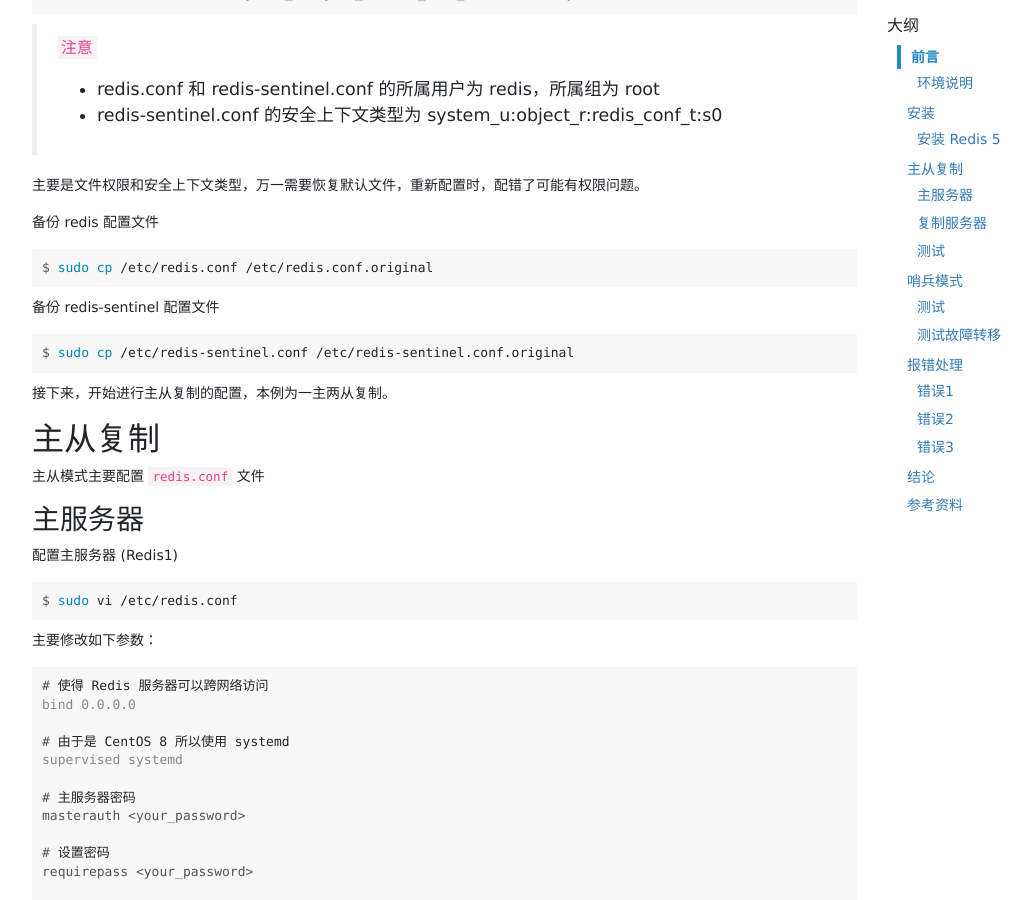
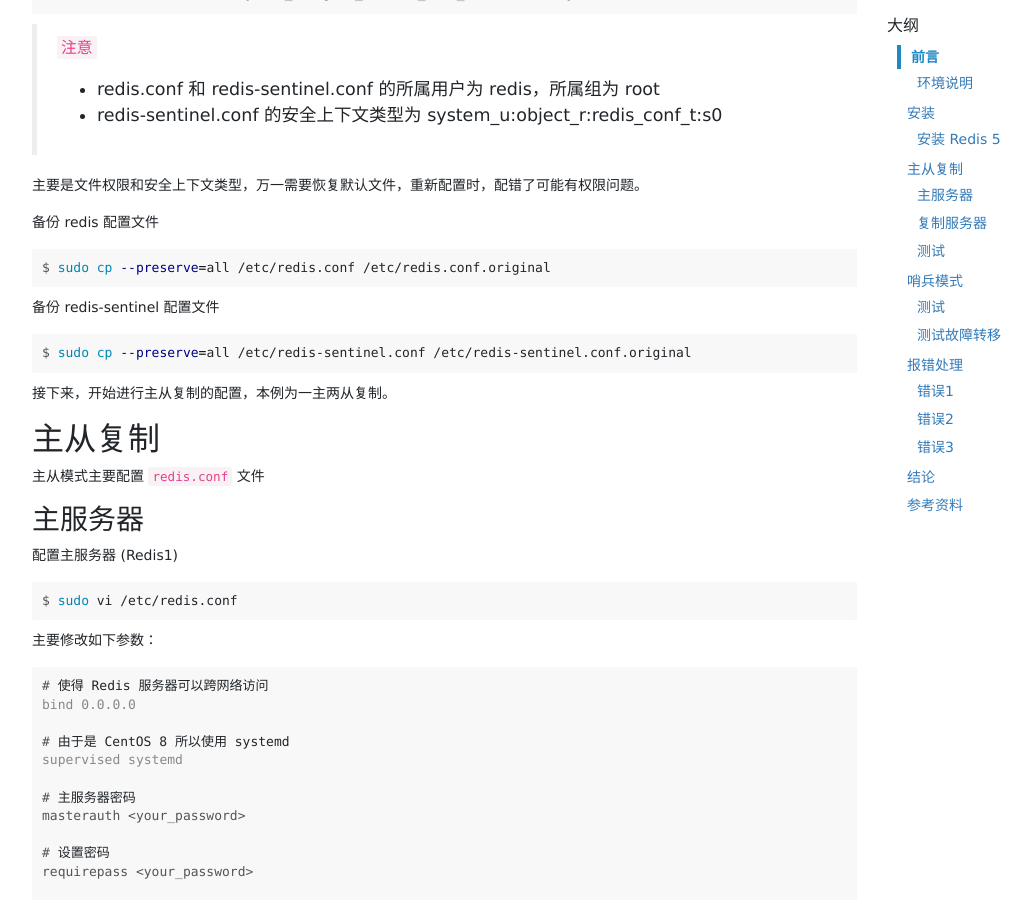
Before and after one commit to zhanming/zhanming.github.com, a Jekyll site: the page built from _posts/2020-05-12-how-to-config-redis-sentinel-on-centos-8.markdown, in a window 1280 px wide and 900 px high, scrolled down 1175 px. Shown: the whole window, without its empty margins (53-1084 px from the left). Built offline with Jekyll 4.4.1, drawn with Linux system fonts in a browser that asks for light colours; comment, search, counter and statistics services are not loaded.

Commit message:
update cp command

````diff
--- a/_posts/2020-05-12-how-to-config-redis-sentinel-on-centos-8.markdown
+++ b/_posts/2020-05-12-how-to-config-redis-sentinel-on-centos-8.markdown
@@ -68,13 +68,13 @@
 备份 redis 配置文件
 
 ```terminal
-$ sudo cp /etc/redis.conf /etc/redis.conf.original
+$ sudo cp --preserve=all /etc/redis.conf /etc/redis.conf.original
 ```
 
 备份 redis-sentinel 配置文件
 
 ```terminal
-$ sudo cp /etc/redis-sentinel.conf /etc/redis-sentinel.conf.original
+$ sudo cp --preserve=all /etc/redis-sentinel.conf /etc/redis-sentinel.conf.original
 ```
 
 接下来，开始进行主从复制的配置，本例为一主两从复制。
````
